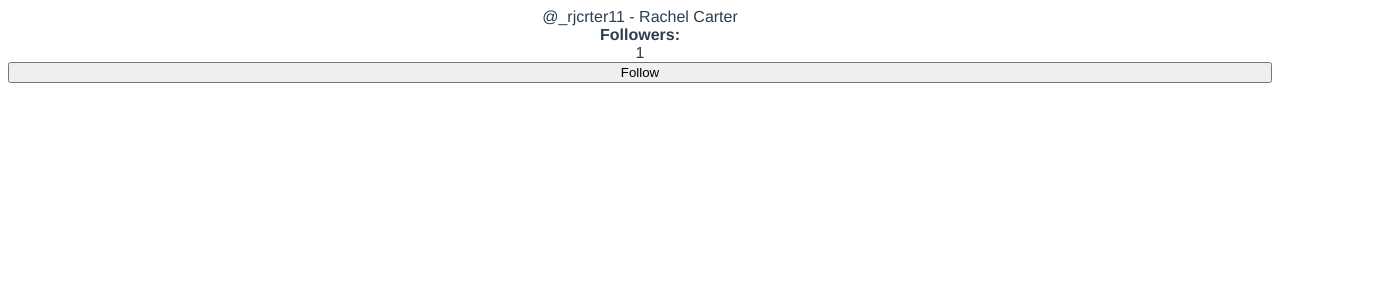
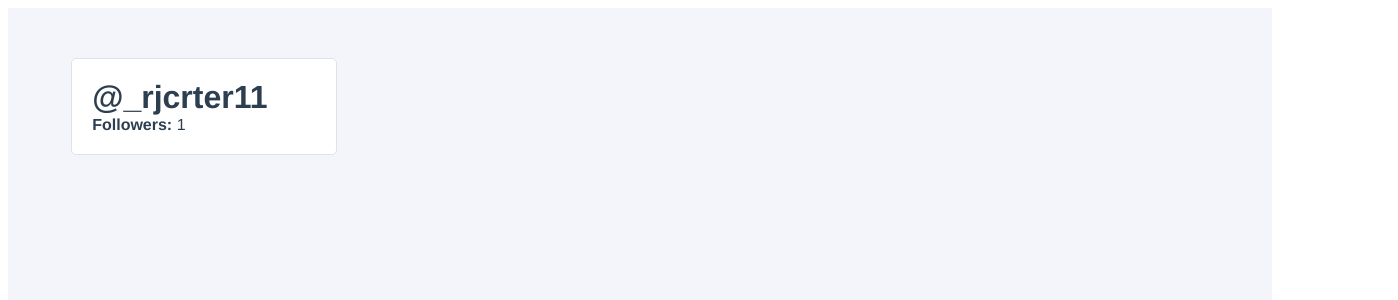
Before and after one commit to rjcrter11/Twotter, a Vue app in the folder twotter/: page / in a window 1280 px wide. Shown: the top 300 px of the page, 1398 px wide, since content can reach past the window. Built offline with nearby package versions, Linux system fonts and the light colour scheme.

Commit message:
moves user profile logic into its own component

```diff
--- a/twotter/src/App.vue
+++ b/twotter/src/App.vue
@@ -1,47 +1,14 @@
 <template>
   <div id="app">
-    {{ user.username }} - {{ fullName }} <strong> Followers: </strong>
-    {{ followers }}
-    <button @click="followUser">Follow</button>
+    <UserProfile />
   </div>
 </template>
 
 <script>
+import UserProfile from "./components/UserProfile";
 export default {
   name: "App",
-  data() {
-    return {
-      followers: 0,
-      user: {
-        id: 1,
-        username: "@_rjcrter11",
-        firstName: "Rachel",
-        lastName: "Carter",
-        email: "rjcrter11@gmail.com",
-        isAdmin: true,
-      },
-    };
-  },
-  watch: {
-    followers(newFollowerCount, oldFollowerCount) {
-      if (oldFollowerCount < newFollowerCount) {
-        console.log(`${this.user.username} has gained a follower`);
-      }
-    },
-  },
-  computed: {
-    fullName() {
-      return `${this.user.firstName} ${this.user.lastName} `;
-    },
-  },
-  methods: {
-    followUser() {
-      this.followers++;
-    },
-  },
-  mounted() {
-    this.followUser();
-  },
+  components: { UserProfile },
 };
 </script>
 
@@ -51,8 +18,7 @@
   -webkit-font-smoothing: antialiased;
   -moz-osx-font-smoothing: grayscale;
   color: #2c3e50;
-  display: flex;
-  flex-direction: column;
-  text-align: center;
+  min-height: 100vh;
+  background-color: #f3f5fa;
 }
 </style>
--- /dev/null
+++ b/twotter/src/components/UserProfile.vue
@@ -0,0 +1,71 @@
+<template>
+  <div class="user-profile">
+    <div class="user-profile_user-panel">
+      <h1 class="user-profile_username">@{{ user.username }}</h1>
+      <div class="user-profile_follower-count">
+        <strong> Followers: </strong> {{ followers }}
+      </div>
+    </div>
+  </div>
+</template>
+
+<script>
+export default {
+  name: "UserProfile",
+  data() {
+    return {
+      followers: 0,
+      user: {
+        id: 1,
+        username: "_rjcrter11",
+        firstName: "Rachel",
+        lastName: "Carter",
+        email: "rjcrter11@gmail.com",
+        isAdmin: true,
+      },
+    };
+  },
+  watch: {
+    followers(newFollowerCount, oldFollowerCount) {
+      if (oldFollowerCount < newFollowerCount) {
+        console.log(`${this.user.username} has gained a follower`);
+      }
+    },
+  },
+  computed: {
+    fullName() {
+      return `${this.user.firstName} ${this.user.lastName} `;
+    },
+  },
+  methods: {
+    followUser() {
+      this.followers++;
+    },
+  },
+  mounted() {
+    this.followUser();
+  },
+};
+</script>
+
+<style>
+.user-profile {
+  display: grid;
+  grid-template-columns: 1fr 3fr;
+  width: 100%;
+  padding: 50px 5%;
+}
+
+.user-profile_user-panel {
+  display: flex;
+  flex-direction: column;
+  margin-right: 50px;
+  padding: 20px;
+  background-color: white;
+  border-radius: 5px;
+  border: 1px solid #dfe3e8;
+}
+h1 {
+  margin: 0;
+}
+</style>
```
